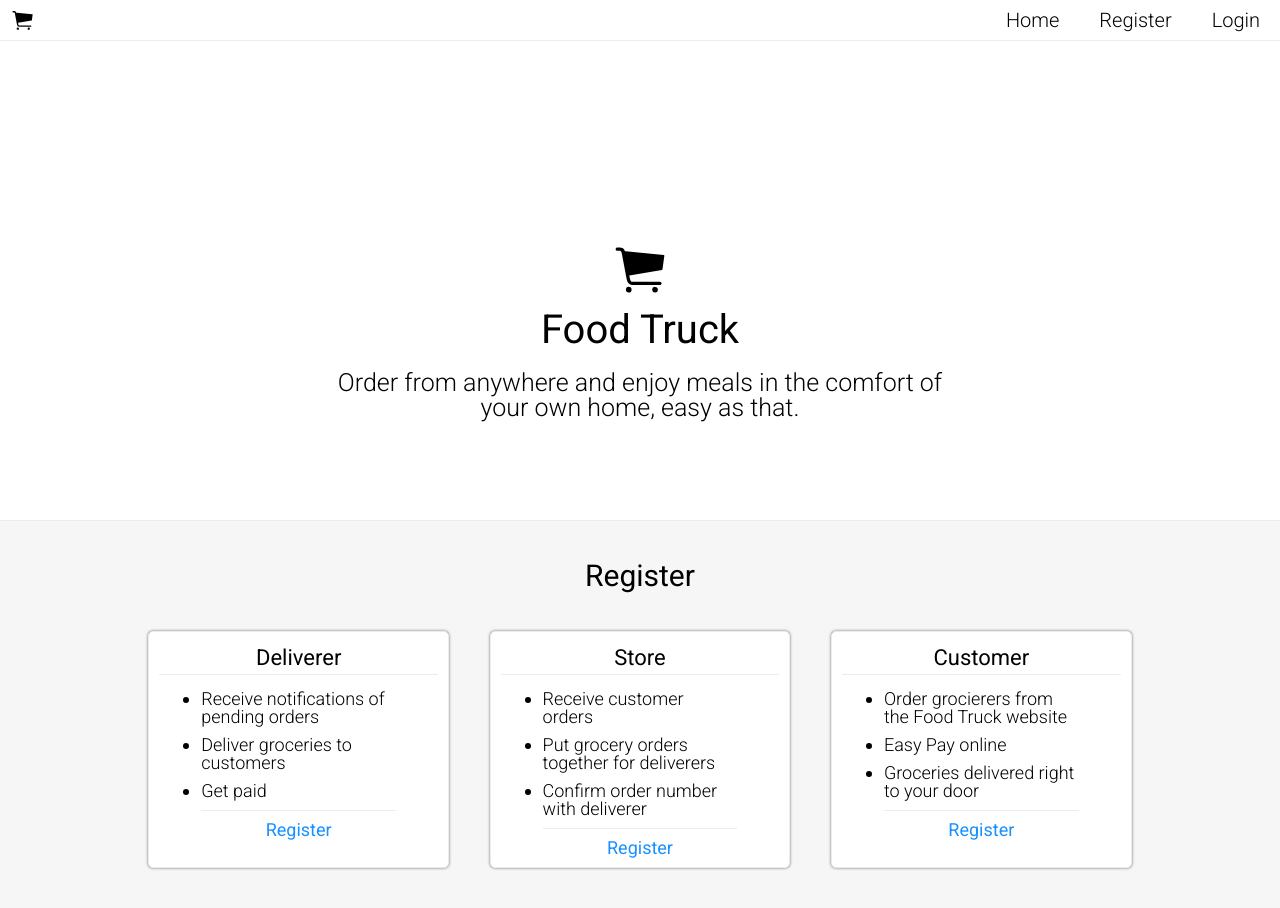
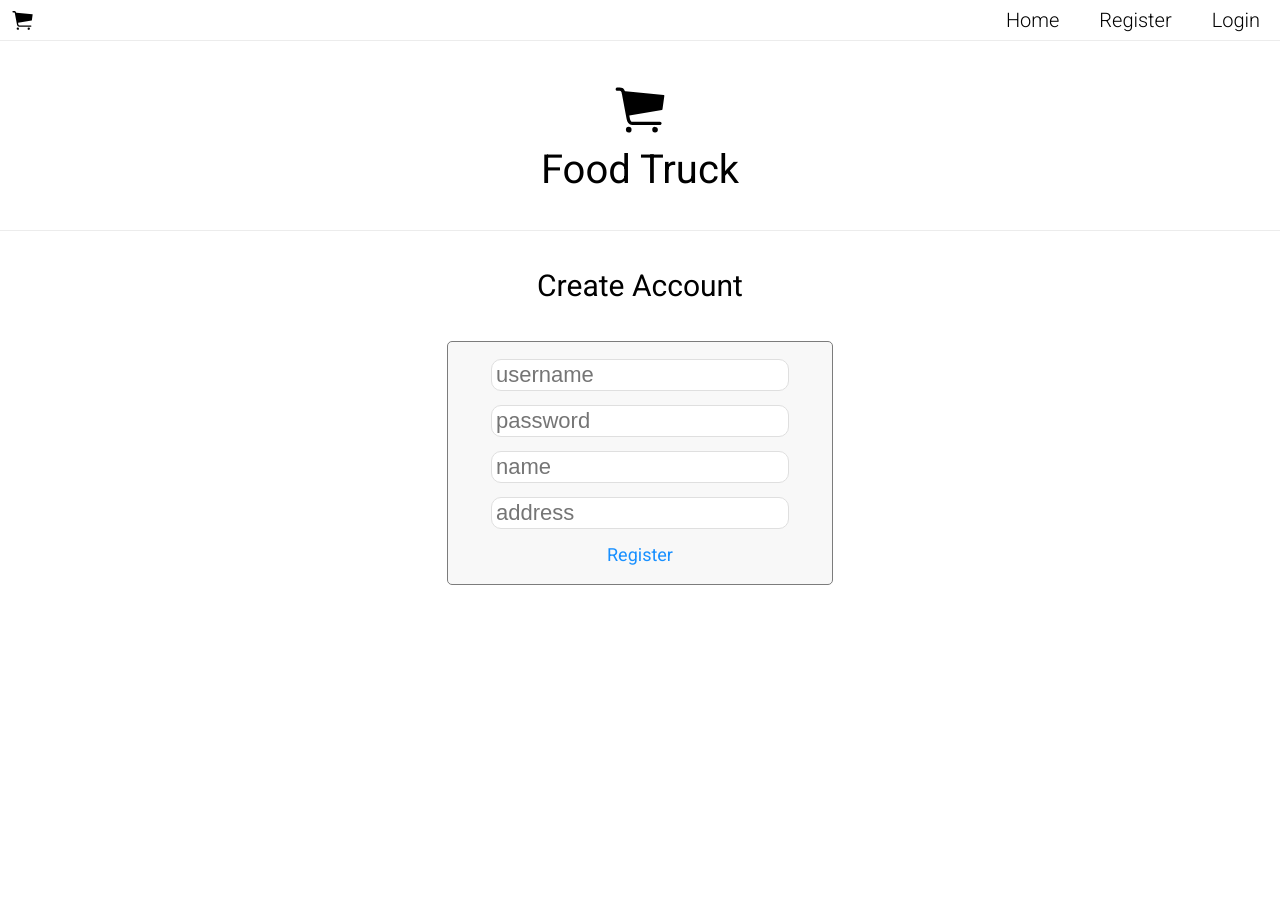
Before and after one commit to williamschwindt/FoodTruck, a React (Create React App) app in the folder food-truck/: page /register/store in a window 1280 px wide. Shown: the top 908 px of the page. After the commit the page ends 800 px from the top, so only its background shows below. Built offline with nearby package versions, Linux system fonts and the light colour scheme.

Commit message:
added register page

```diff
--- a/food-truck/src/App.js
+++ b/food-truck/src/App.js
@@ -1,9 +1,18 @@
 import React from 'react';
 import Home from './components/Home'
+import { Route } from 'react-router-dom'
+import RegisterCustomer from './components/Register/RegisterCustomer'
+import RegisterStore from './components/Register/RegisterStore'
+import RegisterDeliverer from './components/Register/RegisterDeliverer'
 
 function App() {
   return (
-    <Home />
+    <div>
+      <Route exact path='/' component={Home} />
+      <Route exact path='/register/customer' component={RegisterCustomer} />
+      <Route exact path='/register/store' component={RegisterStore} />
+      <Route exact path='/register/deliverer' component={RegisterDeliverer} />
+    </div>
   );
 }
 
--- a/food-truck/src/components/Home.js
+++ b/food-truck/src/components/Home.js
@@ -1,5 +1,6 @@
 import React from 'react'
 import NavBar from './NavBar/NavBar'
+import { Link } from 'react-router-dom'
 
 const Home = () => {
     return (
@@ -20,7 +21,7 @@ const Home = () => {
                             <li>Deliver groceries to customers</li>
                             <li>Get paid</li>
                         </ul>
-                        <a href="/register">Register</a>
+                        <Link to="/register/deliverer">Register</Link>
                     </div>
                     <div className="register-box">
                         <h3>Store</h3>
@@ -29,7 +30,7 @@ const Home = () => {
                             <li>Put grocery orders together for deliverers</li>
                             <li>Confirm order number with deliverer</li>
                         </ul>
-                        <a href="/register">Register</a>
+                        <Link to="/register/store">Register</Link>
                     </div>
                     <div className="register-box">
                         <h3>Customer</h3>
@@ -38,7 +39,7 @@ const Home = () => {
                             <li>Easy Pay online</li>
                             <li>Groceries delivered right to your door</li>
                         </ul>
-                        <a href="/register">Register</a>
+                        <Link to="/register/customer">Register</Link>
                     </div>
                 </div>
             </div>
--- /dev/null
+++ b/food-truck/src/components/Register/BasicRegister.scss
@@ -0,0 +1,77 @@
+.register-page {
+
+    .register-logo {
+        width: 100%;
+        margin-top: 10vh;
+        padding-bottom: 40px;
+        display: flex;
+        flex-direction: column;
+        align-items: center;
+        background-color: #fff;
+        border-bottom: 1px solid #ececec;
+
+        ion-icon {
+            font-size: 6rem;
+        }
+
+        h1 {
+            margin-top: 10px;
+            font-size: 4rem;
+        }
+    }
+
+    .register-form-container {
+        margin-top: 40px;
+        display: flex;
+        flex-direction: column;
+        align-items: center;
+
+        h1 {
+            font-size: 3rem;
+            text-align: center;
+            margin-bottom: 40px;
+        }
+
+        .register-form {
+            width: 30%;
+            display: flex;
+            flex-direction: column;
+            align-items: center;
+            background-color: #f8f8f8;
+            border: solid 1px rgb(124, 124, 124);
+            border-radius: 5px;
+            padding: 10px 0;
+
+            input {
+                background-color: transparent;
+                border: none;
+                font-size: 2.2rem;
+                margin: 7px 0;
+                color: #000;
+                background-color: #fff;
+                border-radius: 10px;
+                padding: 2px 4px;
+                outline: none;
+                border: solid 1px #dfdfdf;
+
+                &:focus {
+                    box-shadow: 0 0 3pt 2pt rgb(25, 144, 255);
+                }
+            }
+
+            a {
+                transition: .3s;
+                text-decoration: none;
+                margin: 10px auto;
+                font-size: 1.8rem;
+                color: rgb(25, 144, 255);
+
+                &:hover {
+                    cursor: pointer;
+                    transition: .3s;
+                    color:rgb(19, 118, 211);
+                }
+            }
+        }
+    }
+}
--- /dev/null
+++ b/food-truck/src/components/Register/Basicregister.js
@@ -0,0 +1,28 @@
+import React from 'react'
+import NavBar from '../NavBar/NavBar'
+
+const BasicRegister = () => {
+    return (
+        <div className="register-page">
+            <NavBar/>
+            <div className="register-logo">
+                <ion-icon name="ios-cart" />
+                <h1>Food Truck</h1>
+            </div>
+            <div className="register-form-container">
+                <h1>Create Account</h1>
+                <div className="register-form">
+                    <input placeholder="username"/>
+                    <input placeholder="password"/>
+                    <input placeholder="name"/>
+                    <input placeholder="address"/>
+                    <a>Register</a>
+                </div>
+            </div>
+
+
+        </div>
+    )
+}
+
+export default BasicRegister
--- /dev/null
+++ b/food-truck/src/components/Register/RegisterCustomer.js
@@ -0,0 +1,13 @@
+import React from 'react'
+import BasicRegister from './Basicregister'
+
+const RegisterCustomer = () => {
+    return (
+        <div>
+            <BasicRegister />
+
+        </div>
+    )
+}
+
+export default RegisterCustomer
--- /dev/null
+++ b/food-truck/src/components/Register/RegisterDeliverer.js
@@ -0,0 +1,28 @@
+import React from 'react'
+import NavBar from '../NavBar/NavBar'
+
+const RegisterDeliverer = () => {
+    return (
+        <div className="register-page">
+            <NavBar/>
+            <div className="register-logo">
+                <ion-icon name="ios-cart" />
+                <h1>Food Truck</h1>
+            </div>
+            <div className="register-form-container">
+                <h1>Create Account</h1>
+                <div className="register-form">
+                    <input placeholder="username"/>
+                    <input placeholder="password"/>
+                    <input placeholder="name"/>
+                    <input placeholder="address"/>
+                    <a>Register</a>
+                </div>
+            </div>
+
+
+        </div>
+    )
+}
+
+export default RegisterDeliverer
--- /dev/null
+++ b/food-truck/src/components/Register/RegisterStore.js
@@ -0,0 +1,28 @@
+import React from 'react'
+import NavBar from '../NavBar/NavBar'
+
+const RegisterStore = () => {
+    return (
+        <div className="register-page">
+            <NavBar/>
+            <div className="register-logo">
+                <ion-icon name="ios-cart" />
+                <h1>Food Truck</h1>
+            </div>
+            <div className="register-form-container">
+                <h1>Create Account</h1>
+                <div className="register-form">
+                    <input placeholder="username"/>
+                    <input placeholder="password"/>
+                    <input placeholder="name"/>
+                    <input placeholder="address"/>
+                    <a>Register</a>
+                </div>
+            </div>
+
+
+        </div>
+    )
+}
+
+export default RegisterStore
--- a/food-truck/src/index.scss
+++ b/food-truck/src/index.scss
@@ -1,4 +1,5 @@
 @import './app.scss';
 
 @import './components/NavBar/NavBar.scss';
-@import './components/Home.scss'
+@import './components/Home.scss';
+@import './components/Register/BasicRegister.scss'
```
